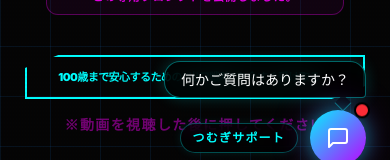
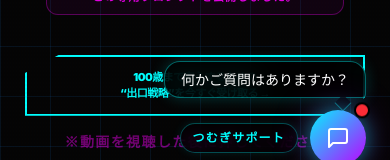
Before and after one commit to waniwanipanich463/tumugi-LP, a Next.js app: page / in a window 390 px wide. Shown: the part 654-814 px from the top of the page. Built offline with nearby package versions, Linux system fonts and the light colour scheme.

Commit message:
モバイル版プランセクションのボタン改行修正とHeroセクションのCTAボタン調整

```diff
--- a/src/components/layout/Hero.tsx
+++ b/src/components/layout/Hero.tsx
@@ -75,7 +75,13 @@ export const Hero = () => {
                             onClick={() => document.getElementById('pricing')?.scrollIntoView({ behavior: 'smooth' })}
                             className="cyber-button text-[11px] xs:text-[12px] sm:text-sm md:text-lg lg:text-xl px-2 xs:px-4 sm:px-6 md:px-10 py-3 sm:py-4 md:py-5 group overflow-hidden relative w-[95%] sm:w-auto max-w-full mx-auto"
                         >
-                            <span className="relative z-10 font-black whitespace-nowrap tracking-tighter">100歳まで安心するための“出口戦略”を今すぐ受け取る →</span>
+                                <span className="relative z-10 font-black tracking-tighter">
+                                    <span className="sm:hidden">
+                                        100歳まで安心するための<br />
+                                        “出口戦略”を今すぐ受け取る →
+                                    </span>
+                                    <span className="hidden sm:inline">100歳まで安心するための“出口戦略”を今すぐ受け取る →</span>
+                                </span>
                         </button>
                         <p className="text-neon-fuchsia/80 text-sm font-bold tracking-widest animate-pulse">
                             ※動画を視聴した後に押してください
@@ -159,7 +165,13 @@ export const Hero = () => {
                             onClick={() => document.getElementById('pricing')?.scrollIntoView({ behavior: 'smooth' })}
                             className="cyber-button text-[11px] xs:text-[12px] sm:text-sm md:text-lg lg:text-xl px-2 xs:px-4 sm:px-6 md:px-12 py-3 sm:py-4 md:py-5 group overflow-hidden relative w-[95%] sm:w-auto max-w-full mx-auto"
                         >
-                            <span className="relative z-10 font-black whitespace-nowrap tracking-tighter">100歳まで安心するための“出口戦略”を今すぐ受け取る</span>
+                            <span className="relative z-10 font-black tracking-tighter">
+                                <span className="sm:hidden">
+                                    100歳まで安心するための<br />
+                                    “出口戦略”を今すぐ受け取る
+                                </span>
+                                <span className="hidden sm:inline">100歳まで安心するための“出口戦略”を今すぐ受け取る</span>
+                            </span>
                         </button>
                     </div>
                 </div>
--- a/src/components/layout/Pricing.tsx
+++ b/src/components/layout/Pricing.tsx
@@ -25,7 +25,15 @@ const plans = [
             { text: 'サービス継続期間中の永続アクセス', included: true },
             { text: '一度の支払いで完結', included: true },
         ],
-        buttonText: '100歳まで安心するための“出口戦略”を今すぐ受け取る',
+        buttonText: (
+            <>
+                <span className="sm:hidden">
+                    100歳まで安心するための<br />
+                    “出口戦略”を今すぐ受け取る
+                </span>
+                <span className="hidden sm:inline">100歳まで安心するための“出口戦略”を今すぐ受け取る</span>
+            </>
+        ),
         highlighted: true,
         note: '',
         priceId: 'price_1T5gTqFu22Cfk29Fcs4MuzJB',
@@ -401,7 +409,13 @@ export const Pricing = () => {
                                     onClick={() => document.getElementById('pricing')?.scrollIntoView({ behavior: 'smooth' })}
                                     className="cyber-button text-[11px] xs:text-[12px] sm:text-sm md:text-lg px-2 xs:px-4 sm:px-8 md:px-12 py-3 sm:py-5 group overflow-hidden relative w-[95%] sm:w-auto max-w-full mx-auto md:mx-0"
                                 >
-                                    <span className="relative z-10 font-black whitespace-nowrap tracking-tighter">100歳まで安心するための“出口戦略”を今すぐ受け取る</span>
+                                    <span className="relative z-10 font-black tracking-tighter">
+                                        <span className="sm:hidden">
+                                            100歳まで安心するための<br />
+                                            “出口戦略”を今すぐ受け取る
+                                        </span>
+                                        <span className="hidden sm:inline">100歳まで安心するための“出口戦略”を今すぐ受け取る</span>
+                                    </span>
                                 </button>
                             </div>
                         </div>
```
